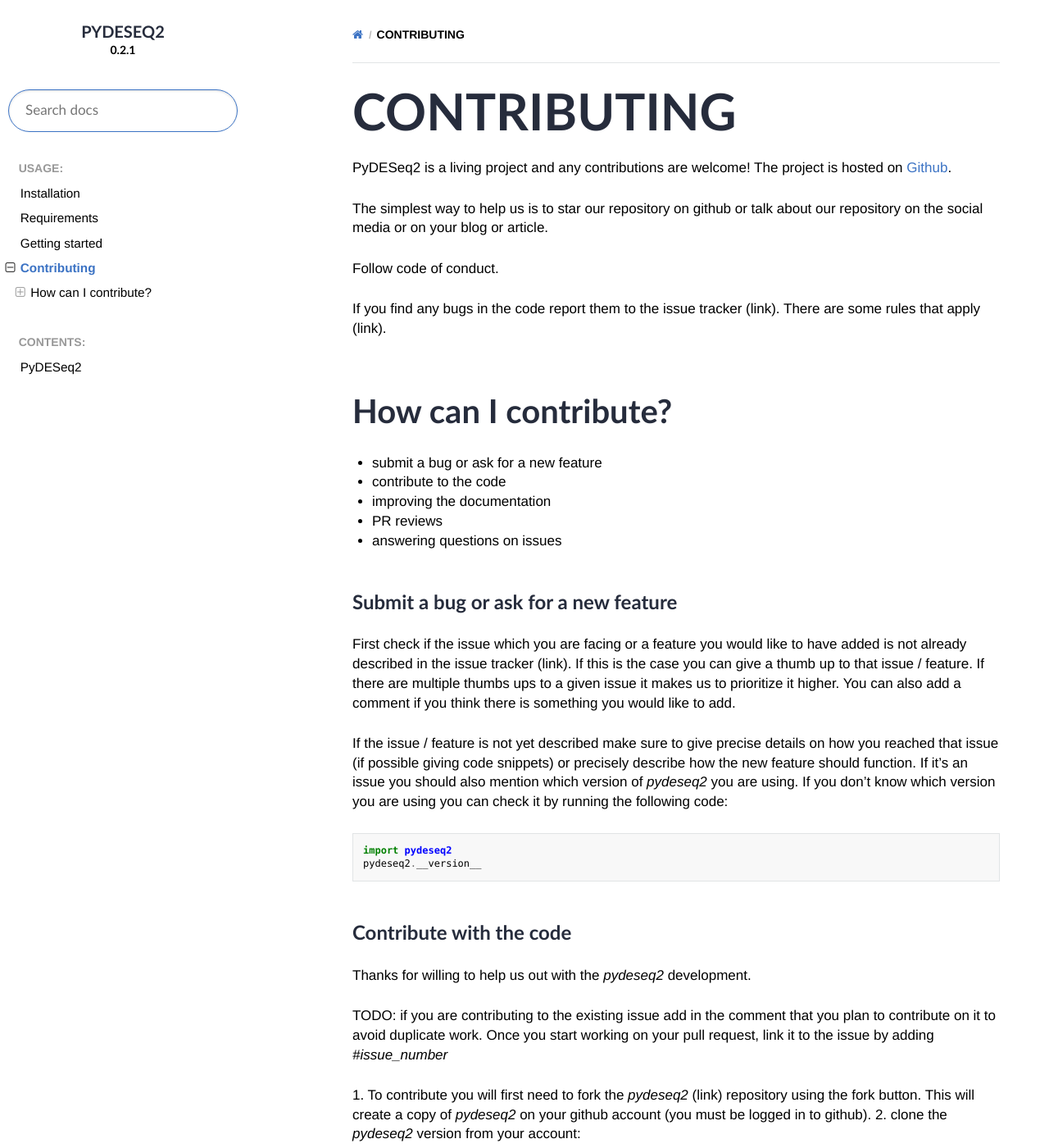
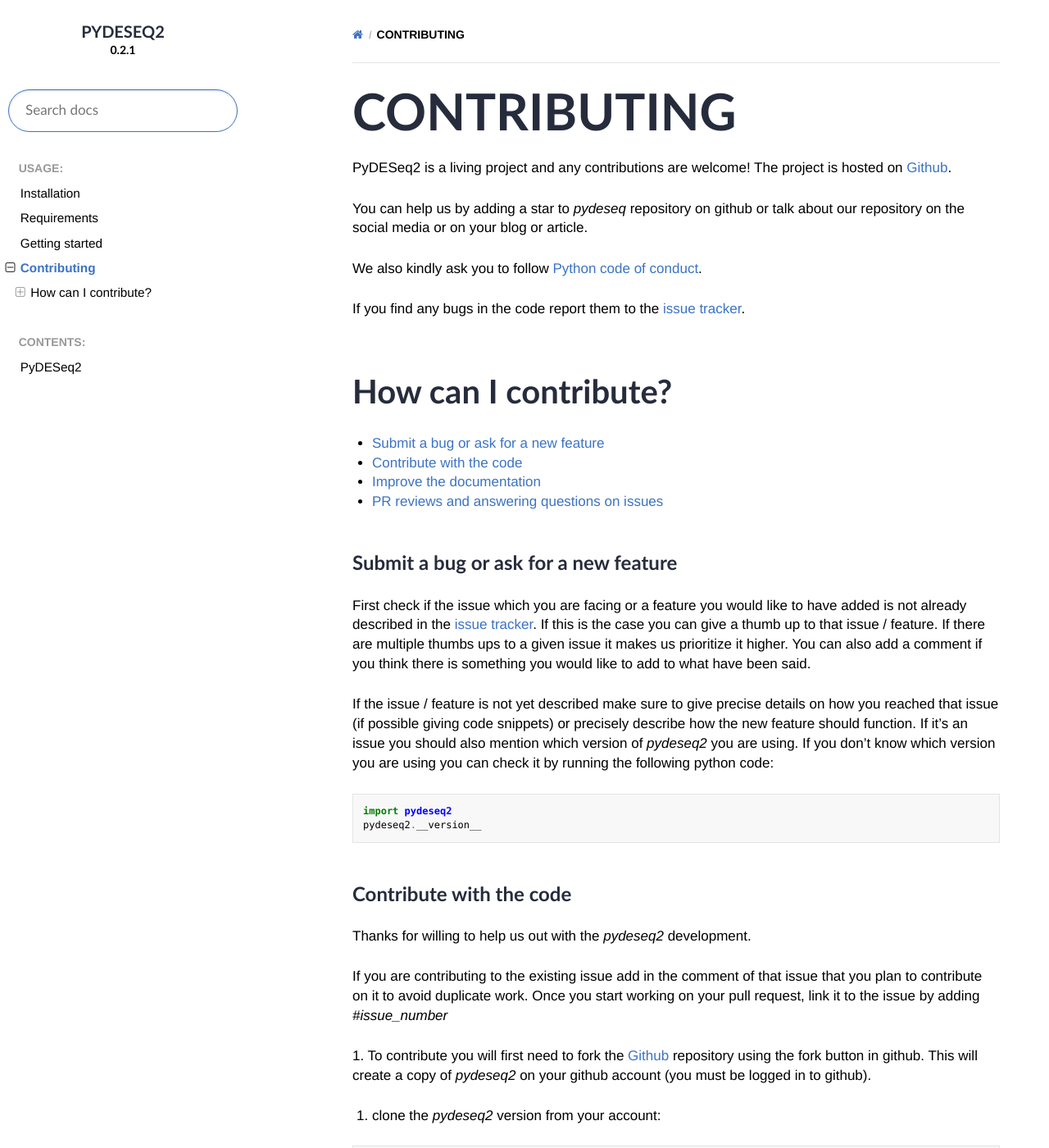
Before and after one commit to owkin/PyDESeq2, a Sphinx documentation site: the page built from docs/source/usage/contributing.rst, in a window 1280 px wide and 1400 px high. Shown: the whole window at 82% size. Built offline with Sphinx 7.4.7 and the Read the Docs theme 2.0.0, drawn with Linux system fonts in a browser that asks for light colours; some web fonts are replaced; some of the changed text lies outside the part shown.

Commit message:
fill in the todos

```diff
--- a/docs/source/usage/contributing.rst
+++ b/docs/source/usage/contributing.rst
@@ -4,56 +4,61 @@
 PyDESeq2 is a living project and any contributions are welcome!
 The project is hosted on `Github <https://github.com/owkin/PyDESeq2>`_.
 
-The simplest way to help us is to star our repository on github or talk about
+You can help us by adding a star to `pydeseq` repository on github or talk about
 our repository on the social media or on your blog or article.
 
-Follow code of conduct.
+We also kindly ask you to follow `Python code of conduct <https://www.python.org/psf/codeofconduct/>`_.
 
-If you find any bugs in the code report them to the issue tracker (link). There
-are some rules that apply (link).
+If you find any bugs in the code report them to the
+`issue tracker <https://github.com/owkin/PyDESeq2/issues>`_.
 
 How can I contribute?
 =====================
-- submit a bug or ask for a new feature
-- contribute to the code
-- improving the documentation
-- PR reviews
-- answering questions on issues
+- :ref:`bug`
+- :ref:`code_contrib`
+- :ref:`doc_contrib`
+- :ref:`answers`
+
+.. _bug:
 
 Submit a bug or ask for a new feature
 ^^^^^^^^^^^^^^^^^^^^^^^^^^^^^^^^^^^^^
 
 First check if the issue which you are facing or a feature you would like to
 have added is not already described in the
-issue tracker (link). If this is the case you can give a thumb up to that
-issue / feature. If there are multiple thumbs ups to a given issue it makes us to
+`issue tracker <https://github.com/owkin/PyDESeq2/issues>`_.
+If this is the case you can give a thumb up to that
+issue / feature. If there are multiple thumbs ups to a given issue it makes us
 prioritize it higher. You can also add a comment if you think there is something
-you would like to add.
+you would like to add to what have been said.
 
 If the issue / feature is not yet described make sure to give precise details on
 how you reached that issue (if possible giving code snippets) or precisely
 describe how the new feature should function. If it's an issue you should also
 mention which version of `pydeseq2` you are using. If you don't know which
-version you are using you can check it by running the following code:
+version you are using you can check it by running the following python code:
 
 .. code-block:: python
 
     import pydeseq2
     pydeseq2.__version__
 
+.. _code_contrib:
+
 Contribute with the code
 ^^^^^^^^^^^^^^^^^^^^^^^^
 
 Thanks for willing to help us out with the `pydeseq2` development.
 
-TODO: if you are contributing to the existing issue add in the comment that you
-plan to contribute on it to avoid duplicate work. Once you start working on your
-pull request, link it to the issue by adding `#issue_number`
+If you are contributing to the existing issue add in the comment of that issue
+that you plan to contribute on it to avoid duplicate work. Once you start
+working on your pull request, link it to the issue by adding `#issue_number`
 
-1. To contribute you will first need to fork the `pydeseq2` (link) repository using
-the fork button. This will create a copy of `pydeseq2` on your github account
-(you must be logged in to github).
-2. clone the `pydeseq2` version from your account:
+1. To contribute you will first need to fork the `Github <https://github.com/owkin/PyDESeq2>`_
+repository using the fork button in github. This will create a copy of
+`pydeseq2` on your github account (you must be logged in to github).
+
+1. clone the `pydeseq2` version from your account:
 
 .. code-block:: python
 
@@ -74,7 +79,7 @@
 
     pip install -e ."[dev]"
 
-The pre-commit tool will automatically run black and isort, and check flake8
+The pre-commit tool will automatically run `black` and `isort`, and check `flake8`
 compatibility
 
 3. Add the upstream remote:
@@ -134,11 +139,13 @@
 9. You will need to respond to all the comments before your PR can be merged.
    Thanks for your contribution.
 
-Improving the documentation
-^^^^^^^^^^^^^^^^^^^^^^^^^^^
+.. _doc_contrib:
+
+Improve the documentation
+^^^^^^^^^^^^^^^^^^^^^^^^^
 
 If you wish to contribute to the documentation you need to follow the same
-guidelines as for the code PR (TODO: link) and additionaly install the
+guidelines as for the code PR (:ref:`code_contrib`) and additionaly install the
 dependencies required for building the documentation.
 Once you have your environment for development ready navigate to docs directory
 and install required libraries
@@ -158,9 +165,11 @@
 If the build was correct you can now view the new document in the
 `docs/build/html` directory.
 
+.. _answers:
+
 PR reviews and answering questions on issues
 ^^^^^^^^^^^^^^^^^^^^^^^^^^^^^^^^^^^^^^^^^^^^
 You can also help us by reviewing an existing PR or by answering questions posed
-on the issue borad (TODO: link).
+on the issue borad `issue tracker <https://github.com/owkin/PyDESeq2/issues>`_.
 
 Thanks again and happy contributing!
```
